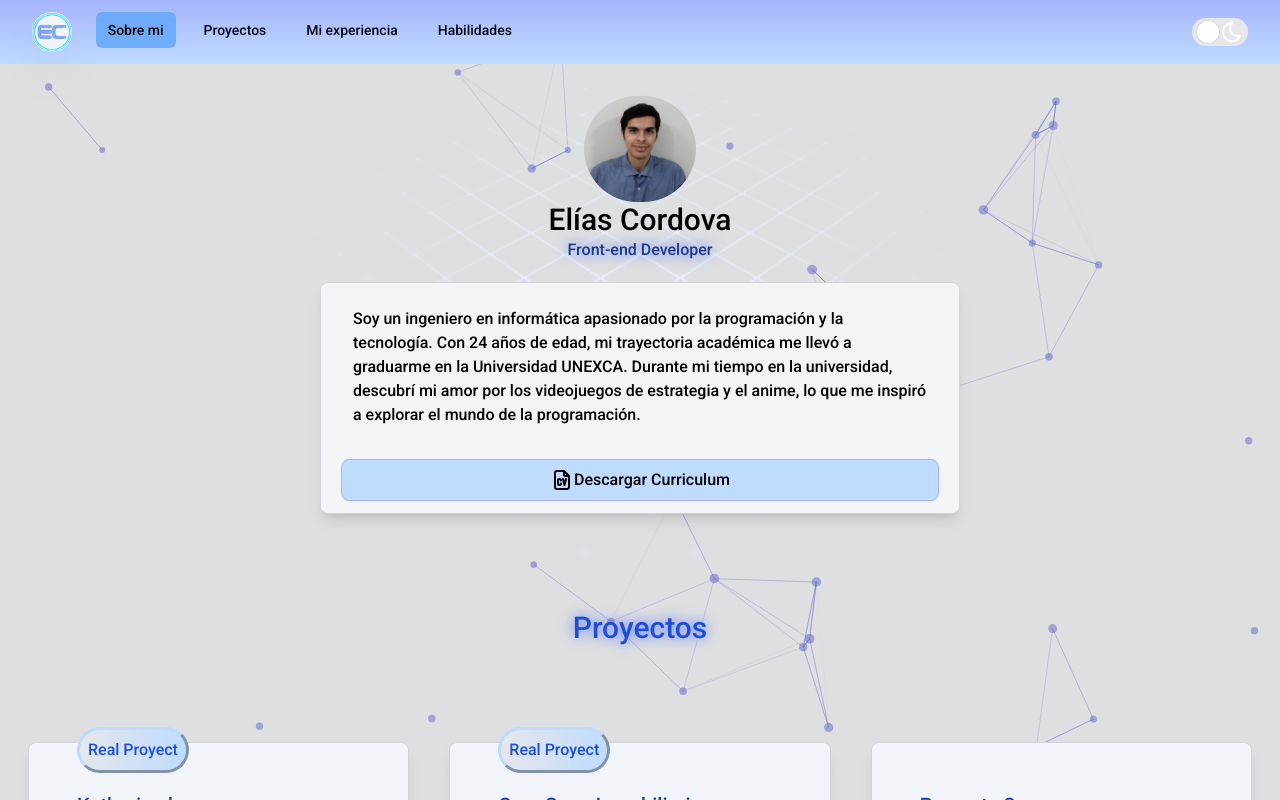
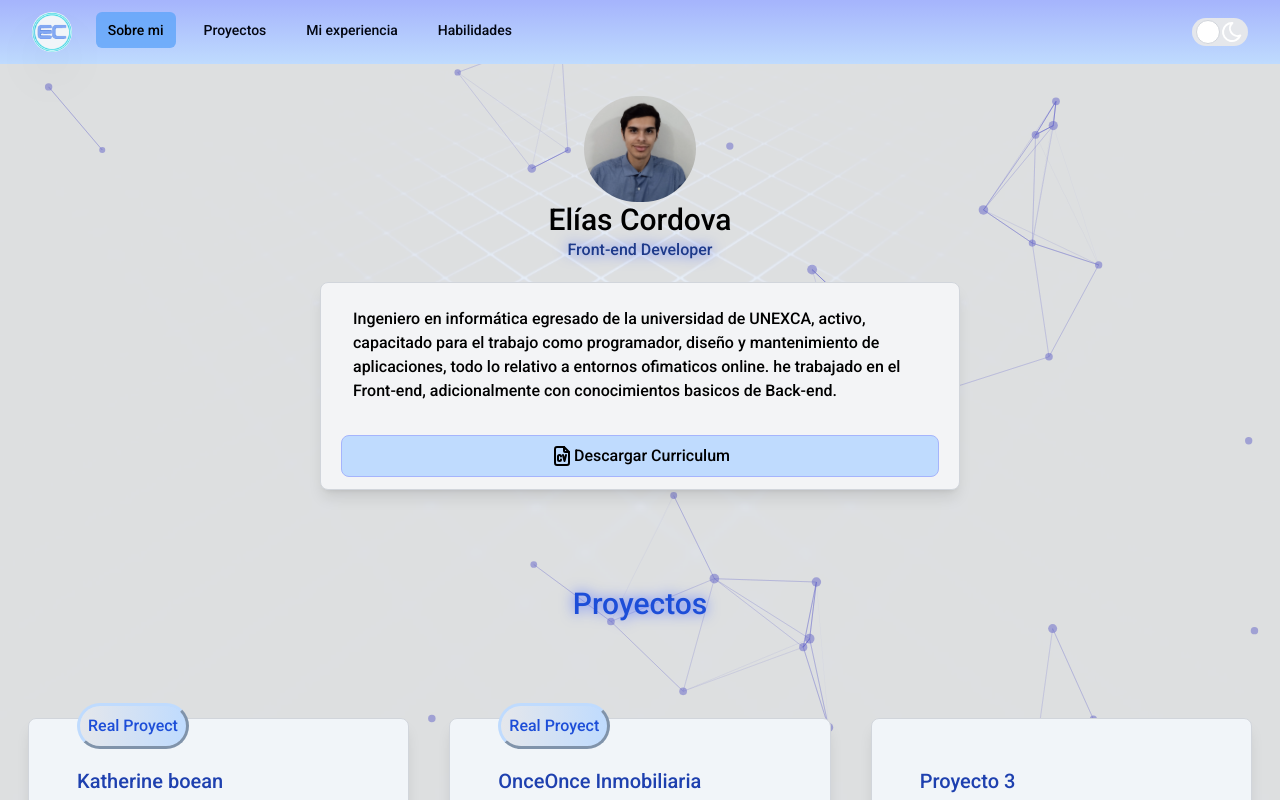
Before and after one commit to wayelias1/portafolio, a React (Vite) app: page / in a window 1280 px wide. Shown: the top 800 px of the page. Built offline with nearby package versions, Linux system fonts and the light colour scheme.

Commit message:
acomdando texto

```diff
--- a/src/App.jsx
+++ b/src/App.jsx
@@ -117,9 +117,11 @@ function App() {
           <h1 className='dark:text-gray-100 text-black text-3xl'>Elías Cordova</h1>
           <p className='dark:text-blue-300 text-blue-900 brillo'>Front-end Developer</p>
           <div className='mt-5 rounded-lg shadow-lg dark:bg-gray-950 bg-gray-100 px-5 py-3 border border-gray-300 dark:border-gray-800 dark:shadow-gray-800'>
-            <p className='p-3 text-black dark:text-gray-100'>Soy un ingeniero en informática apasionado por la programación y la tecnología.
-              Con 24 años de edad, mi trayectoria académica me llevó a graduarme en la Universidad UNEXCA.
-              Durante mi tiempo en la universidad, descubrí mi amor por los videojuegos de estrategia y el anime, lo que me inspiró a explorar el mundo de la programación.</p>
+            <p className='p-3 text-black dark:text-gray-100'>
+              Ingeniero en informática egresado de la universidad de UNEXCA, activo, capacitado para el trabajo como programador, diseño y
+              mantenimiento de aplicaciones, todo lo relativo a entornos ofimaticos online. he trabajado en el Front-end, adicionalmente con
+              conocimientos basicos de Back-end.
+            </p>
             <div className='pt-5'>
               <a className="flex justify-center items-center border rounded-lg p-2 border-indigo-300 bg-blue-200 hover:bg-blue-400 dark:border-indigo-700 dark:bg-blue-900 dark:text-gray-300 dark:hover:bg-blue-700 transition hover:scale-105" href="/docs/curriculum.pdf">
                   <IconFileCv /> Descargar Curriculum
```
